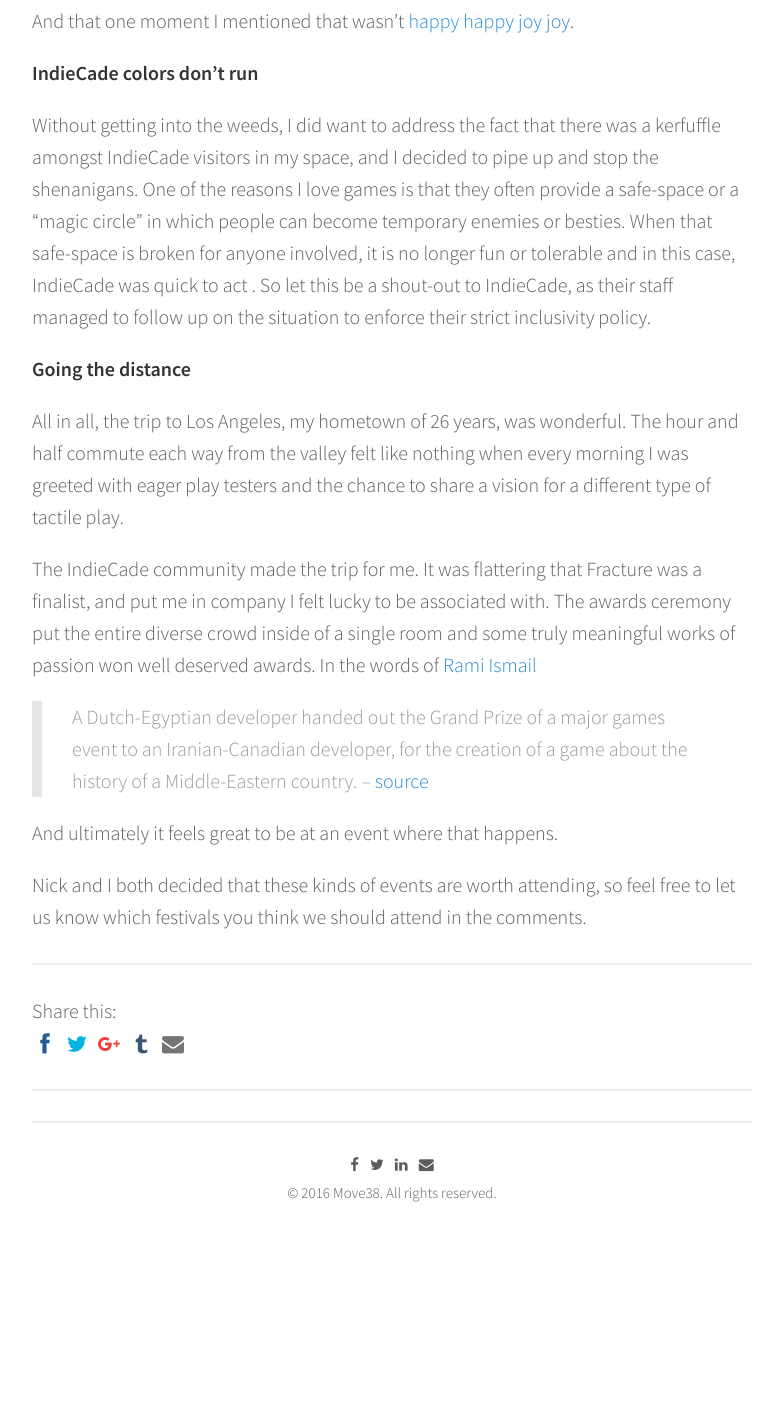
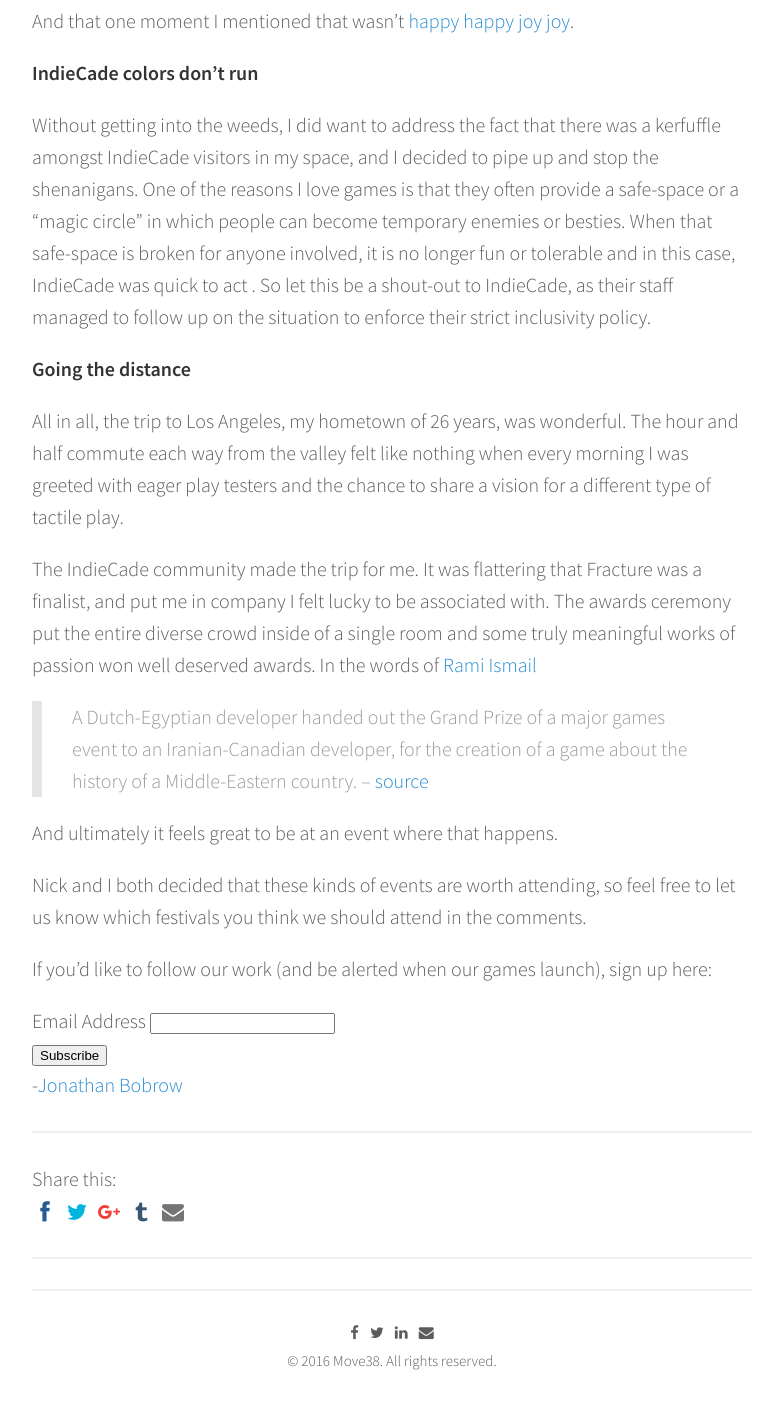
Before and after one commit to jbobrow/Move38-website, a Jekyll site: the page built from _posts/2016-10-31-our-first-indiecade-experience.markdown, in a window 1280 px wide, cut to the strip 3819-5292 px from the top of the page. Shown: the top 1409 px of the strip, without its empty margins (248-1031 px from the left). Built offline with Jekyll 4.4.1, drawn with Linux system fonts in a browser that asks for light colours; nearby versions of some CDN libraries; comment, search, counter and statistics services are not loaded; before the commit the page ends 5124 px from its top, so only the background shows below that.

Commit message:
Updated Our First Indiecade Experience

```diff
--- a/_posts/2016-10-31-our-first-indiecade-experience.markdown
+++ b/_posts/2016-10-31-our-first-indiecade-experience.markdown
@@ -64,3 +64,31 @@
 And ultimately it feels great to be at an event where that happens.
 
 Nick and I both decided that these kinds of events are worth attending, so feel free to let us know which festivals you think we should attend in the comments.
+
+If you'd like to follow our work (and be alerted when our games launch), sign up here:
+
+<!-- Begin MailChimp Signup Form -->
+<link href="//cdn-images.mailchimp.com/embedcode/classic-10_7.css" rel="stylesheet" type="text/css">
+<style type="text/css">
+\#mc_embed_signup{background:#fff; padding:0 10px 0 0px; margin:0 0 20px 0; max-width:300px; clear:left;}
+</style>
+<div id="mc_embed_signup">
+<form action="//automatiles.us14.list-manage.com/subscribe/post?u=7857fa104de3ffc5bbe78d94c&id=c82a234f7c" method="post" id="mc-embedded-subscribe-form" name="mc-embedded-subscribe-form" class="validate" target="_blank" novalidate>
+<div id="mc_embed_signup_scroll">
+<div class="mc-field-group">
+<label for="mce-EMAIL">Email Address</label>
+<input type="email" value="" name="EMAIL" class="required email" id="mce-EMAIL">
+</div>
+<div id="mce-responses" class="clear">
+<div class="response" id="mce-error-response" style="display:none"></div>
+<div class="response" id="mce-success-response" style="display:none"></div>
+</div>    <!-- real people should not fill this in and expect good things - do not remove this or risk form bot signups-->
+<div style="position: absolute; left: -5000px;" aria-hidden="true"><input type="text" name="b_7857fa104de3ffc5bbe78d94c_c82a234f7c" tabindex="-1" value=""></div>
+<div class="clear"><input type="submit" value="Subscribe" name="subscribe" id="mc-embedded-subscribe" class="button"></div>
+</div>
+</form>
+</div>
+<script type='text/javascript' src='//s3.amazonaws.com/downloads.mailchimp.com/js/mc-validate.js'></script><script type='text/javascript'>(function($) {window.fnames = new Array(); window.ftypes = new Array();fnames\[0\]='EMAIL';ftypes\[0\]='email';fnames\[1\]='FNAME';ftypes\[1\]='text';fnames\[2\]='LNAME';ftypes\[2\]='text';}(jQuery));var $mcj = jQuery.noConflict(true);</script>
+<!--End mc_embed_signup-->
+
+-[Jonathan Bobrow](http://cargo.jonathanbobrow.com/)
```
